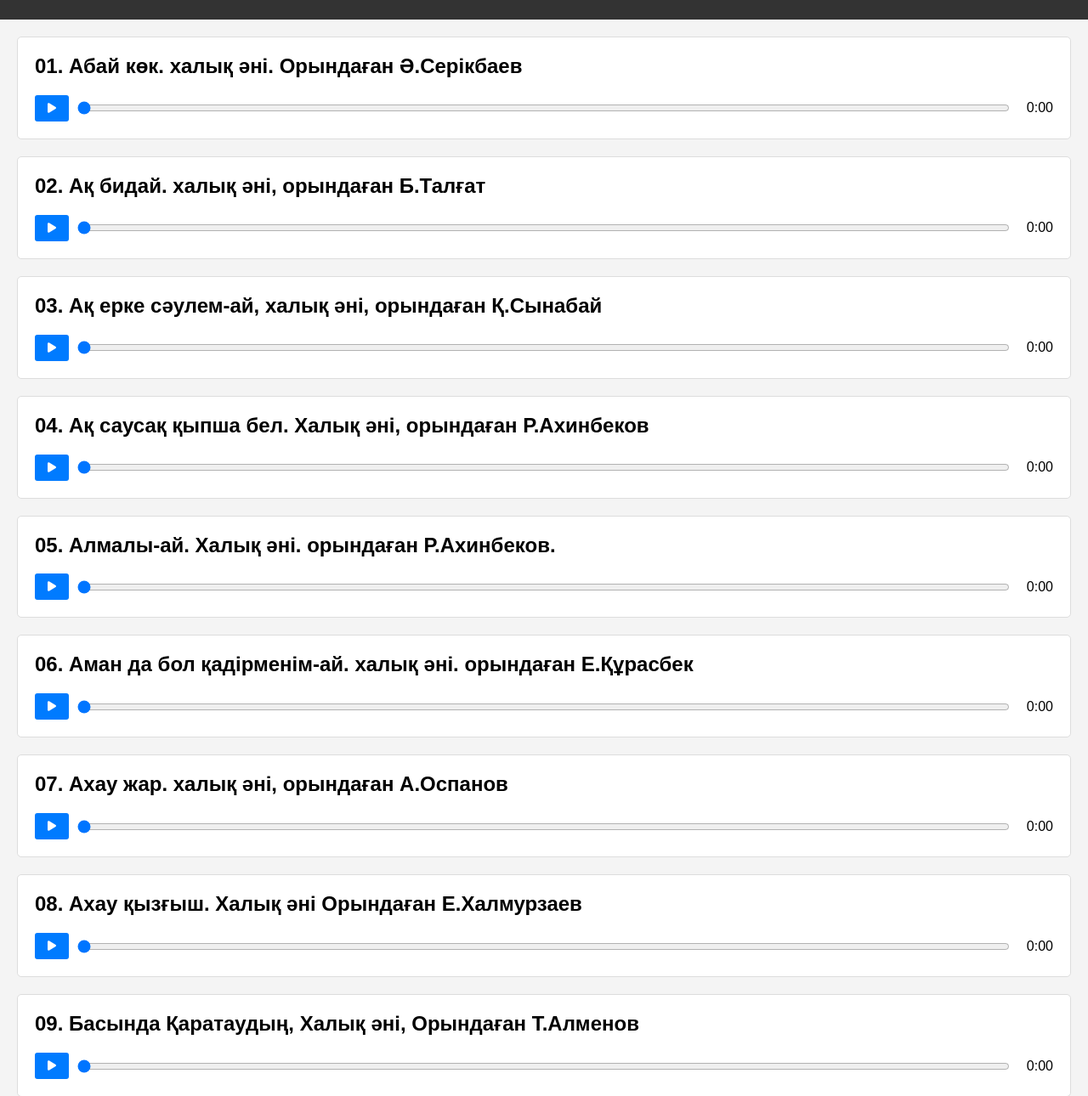
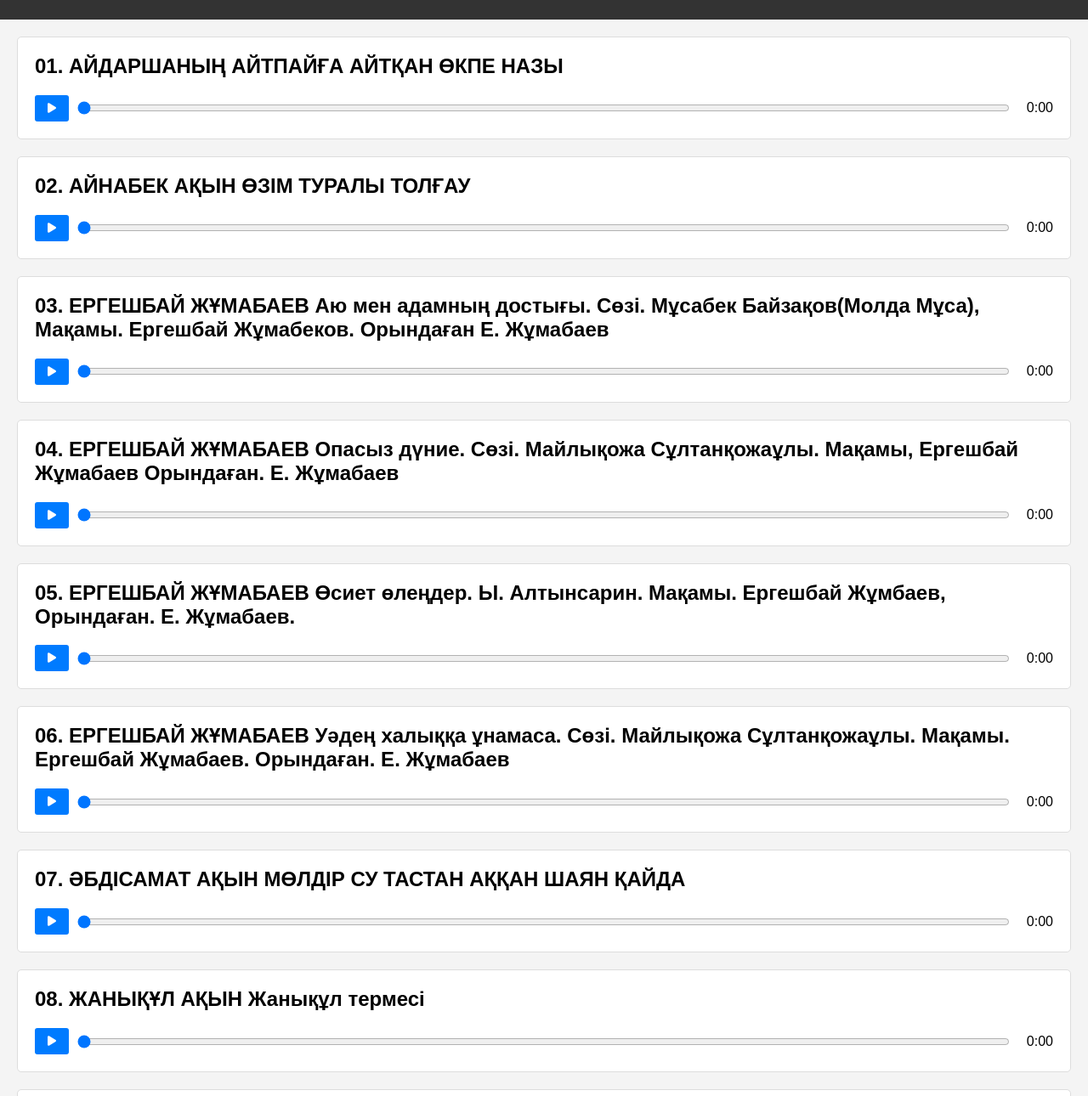
Before and after one commit to toiga-keliniz/ontustuk-sirly-sazi, a plain HTML site: page index.html in a window 1280 px wide. Shown: the part 89-1379 px from the top of the page at 85% size. Drawn offline with Linux system fonts and the light colour scheme.

Commit message:
Update index.html

```diff
--- a/index.html
+++ b/index.html
@@ -9,12 +9,12 @@
 </head>
 <body>
     <header>
-        <h1>Оңтүстік халық әндері</h1>
+        <h1>Оңтүстіктің сырлы сазы</h1>
     </header>
     <main>
         <div class="audio-container">
             <div class="audio-info">
-                <h2>01. Абай көк. халық әні. Орындаған Ә.Серікбаев</h2>
+                <h2>01. АЙДАРШАНЫҢ АЙТПАЙҒА АЙТҚАН ӨКПЕ НАЗЫ</h2>
                 <audio id="audio1" src="audio/1.mp3"></audio>
                 <div class="controls">
                     <button id="play1" onclick="toggleAudio('audio1')"><i class="fas fa-play"></i></button>
@@ -26,7 +26,7 @@
 
         <div class="audio-container">
             <div class="audio-info">
-                <h2>02. Ақ бидай. халық әні, орындаған Б.Талғат</h2>
+                <h2>02. АЙНАБЕК АҚЫН ӨЗІМ ТУРАЛЫ ТОЛҒАУ</h2>
                 <audio id="audio2" src="audio/2.mp3"></audio>
                 <div class="controls">
                     <button id="play2" onclick="toggleAudio('audio2')"><i class="fas fa-play"></i></button>
@@ -38,7 +38,7 @@
 
         <div class="audio-container">
             <div class="audio-info">
-                <h2>03. Ақ ерке сәулем-ай, халық әні, орындаған Қ.Сынабай</h2>
+                <h2>03. ЕРГЕШБАЙ ЖҰМАБАЕВ Аю мен адамның достығы. Сөзі. Мұсабек Байзақов(Молда Мұса), Мақамы. Ергешбай Жұмабеков. Орындаған Е. Жұмабаев</h2>
                 <audio id="audio3" src="audio/3.mp3"></audio>
                 <div class="controls">
                     <button id="play3" onclick="toggleAudio('audio3')"><i class="fas fa-play"></i></button>
@@ -50,7 +50,7 @@
 
         <div class="audio-container">
             <div class="audio-info">
-                <h2>04. Ақ саусақ қыпша бел. Халық әні, орындаған Р.Ахинбеков</h2>
+                <h2>04. ЕРГЕШБАЙ ЖҰМАБАЕВ Опасыз дүние. Сөзі. Майлықожа Сұлтанқожаұлы. Мақамы, Ергешбай Жұмабаев Орындаған. Е. Жұмабаев</h2>
                 <audio id="audio4" src="audio/4.mp3"></audio>
                 <div class="controls">
                     <button id="play4" onclick="toggleAudio('audio4')"><i class="fas fa-play"></i></button>
@@ -62,7 +62,7 @@
 
         <div class="audio-container">
             <div class="audio-info">
-                <h2>05. Алмалы-ай. Халық әні. орындаған Р.Ахинбеков.</h2>
+                <h2>05. ЕРГЕШБАЙ ЖҰМАБАЕВ Өсиет өлеңдер. Ы. Алтынсарин. Мақамы. Ергешбай Жұмбаев, Орындаған. Е. Жұмабаев.</h2>
                 <audio id="audio5" src="audio/5.mp3"></audio>
                 <div class="controls">
                     <button id="play5" onclick="toggleAudio('audio5')"><i class="fas fa-play"></i></button>
@@ -74,7 +74,7 @@
 
         <div class="audio-container">
             <div class="audio-info">
-                <h2>06. Аман да бол қадірменім-ай. халық әні. орындаған Е.Құрасбек</h2>
+                <h2>06. ЕРГЕШБАЙ ЖҰМАБАЕВ Уәдең халыққа ұнамаса. Сөзі. Майлықожа Сұлтанқожаұлы. Мақамы. Ергешбай Жұмабаев. Орындаған. Е. Жұмабаев</h2>
                 <audio id="audio6" src="audio/6.mp3"></audio>
                 <div class="controls">
                     <button id="play6" onclick="toggleAudio('audio6')"><i class="fas fa-play"></i></button>
@@ -86,7 +86,7 @@
 
         <div class="audio-container">
             <div class="audio-info">
-                <h2>07. Ахау жар. халық әні, орындаған А.Оспанов</h2>
+                <h2>07. ӘБДІСАМАТ АҚЫН МӨЛДІР СУ ТАСТАН АҚҚАН ШАЯН ҚАЙДА</h2>
                 <audio id="audio7" src="audio/7.mp3"></audio>
                 <div class="controls">
                     <button id="play7" onclick="toggleAudio('audio7')"><i class="fas fa-play"></i></button>
@@ -98,7 +98,7 @@
 
         <div class="audio-container">
             <div class="audio-info">
-                <h2>08. Ахау қызғыш. Халық әні Орындаған Е.Халмурзаев</h2>
+                <h2>08. ЖАНЫҚҰЛ АҚЫН Жанықұл термесі</h2>
                 <audio id="audio8" src="audio/8.mp3"></audio>
                 <div class="controls">
                     <button id="play8" onclick="toggleAudio('audio8')"><i class="fas fa-play"></i></button>
@@ -110,7 +110,7 @@
 
         <div class="audio-container">
             <div class="audio-info">
-                <h2>09. Басында Қаратаудың, Халық әні, Орындаған Т.Алменов</h2>
+                <h2>09. КАМАЛ ЕНДІБААЕВ  Жақсы етсін қасыңдағы жарыңды. Сөзі мен мақамы. Камал Ендібаев. Орындаған. К. Ендібаев</h2>
                 <audio id="audio9" src="audio/9.mp3"></audio>
                 <div class="controls">
                     <button id="play9" onclick="toggleAudio('audio9')"><i class="fas fa-play"></i></button>
@@ -122,7 +122,7 @@
 
         <div class="audio-container">
             <div class="audio-info">
-                <h2>10. Бау ішінде гүлімсің. Халық әні, орындаған Е.Құрасбек</h2>
+                <h2>10. КАМАЛ ЕНДІБАЕВ  Әйел ана - азамат. Сөзі мне мақамы. Камал Ендібаев. Орындаған. К. Ендібаев.</h2>
                 <audio id="audio10" src="audio/10.mp3"></audio>
                 <div class="controls">
                     <button id="play10" onclick="toggleAudio('audio10')"><i class="fas fa-play"></i></button>
```
